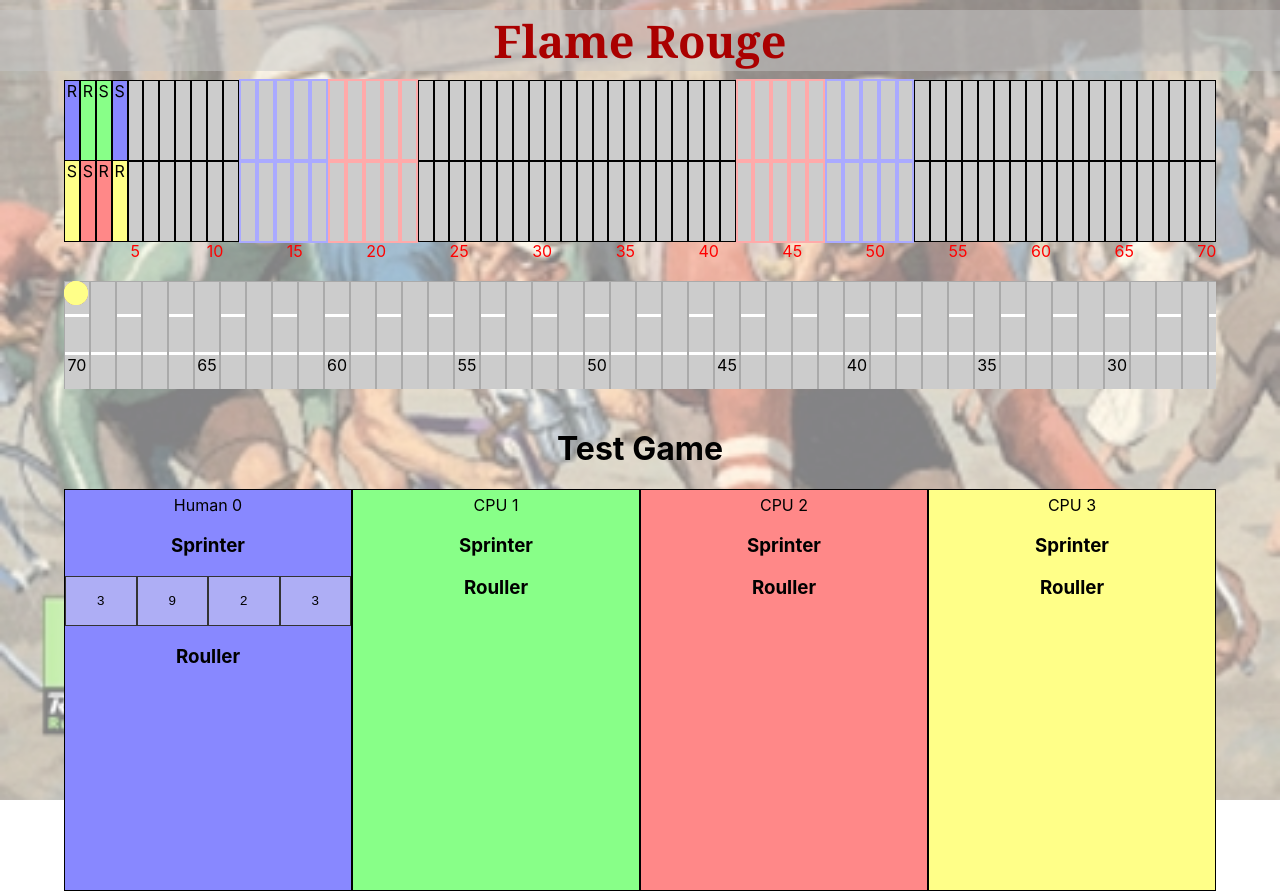
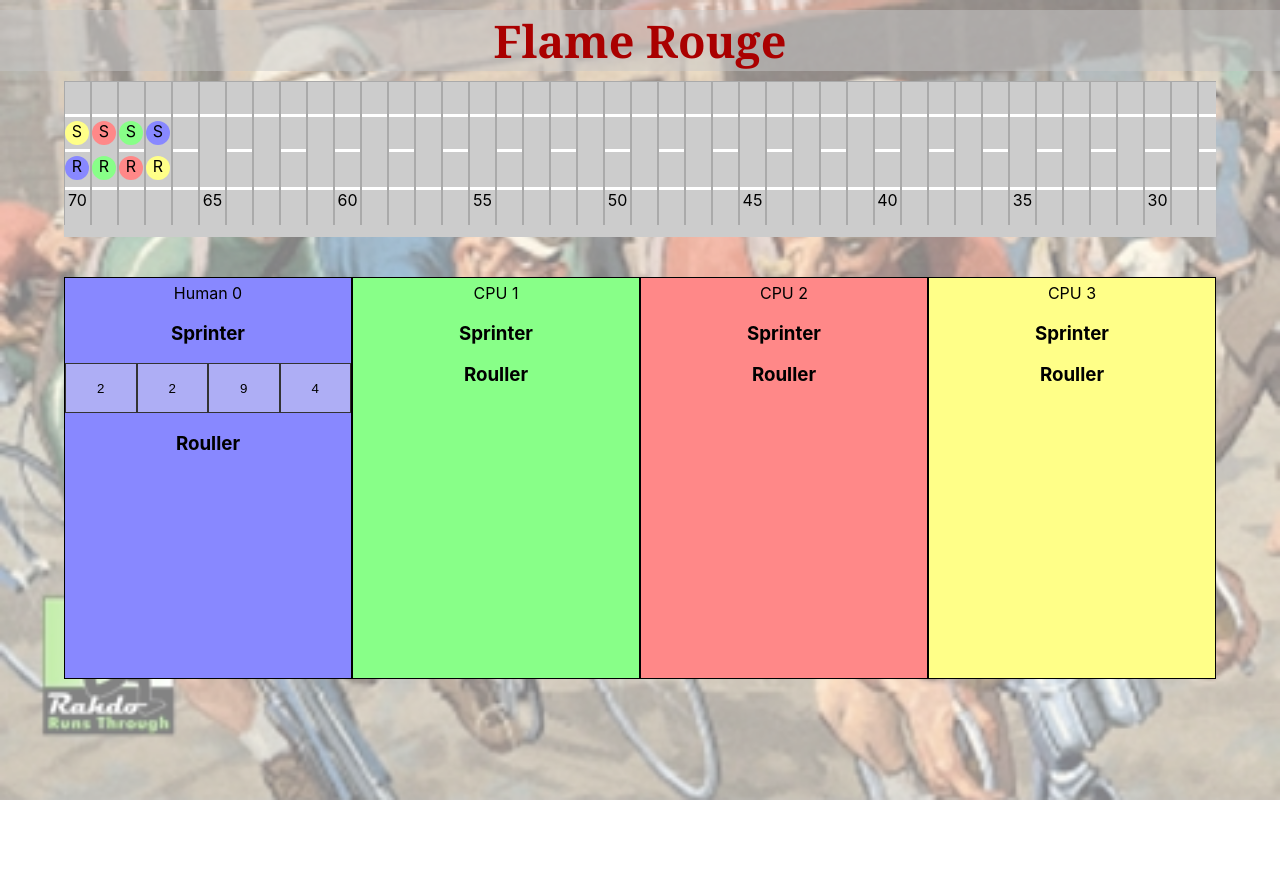
Before and after one commit to sesteves86/FlameRougeReact, a React (Create React App) app: page / in a window 1280 px wide. After the commit the page ends 800 px from the top, so only its background shows below. Built offline with nearby package versions, Linux system fonts and the light colour scheme.

Commit message:
Fix engine and update visuals

```diff
--- a/package.json
+++ b/package.json
@@ -6,7 +6,8 @@
     "prop-types": "^15.7.2",
     "react": "^16.8.6",
     "react-dom": "^16.8.6",
-    "react-scripts": "2.1.8"
+    "react-scripts": "2.1.8",
+    "react-spring": "^9.1.1"
   },
   "scripts": {
     "start": "react-scripts start",
--- a/src/Components/Game.js
+++ b/src/Components/Game.js
@@ -93,15 +93,10 @@ const Game = () => {
 
     return (
         <Fragment>
-            <Track
-                riders = {riders}
-                trackHills = {track}
-            />
             <Track2
                 riders = {riders}
                 trackHills = {track}
             />
-            <h1>Test Game</h1>
             <div className = "playersContainer" >
                 { players.map( p => (
                     <Player
@@ -115,7 +110,6 @@ const Game = () => {
                         // hasFinished = { hasFinished}
                     />
                 )) }
-                {/* { renderedPlayers } */}
             </div>
         </Fragment>
     )
--- a/src/Components/GameEngine.js
+++ b/src/Components/GameEngine.js
@@ -1,10 +1,10 @@
-import Rider from './Rider';
+// import Rider from './Rider';
 
 class GameEngine {
     constructor(players, riders, track){
         this.players = this.arrayDeepCopy(players);
-        this.riders = _deepCopyRiders();
-        // this.riders = _deepCopyObject(riders);
+        // this.riders = riders//_deepCopyRiders();
+        this.riders = _deepCopyObject(riders);
         this.track = this.arrayDeepCopy(track)
 
         this.decisions = [];
@@ -18,7 +18,6 @@ class GameEngine {
 
     setHumanDecision(riderId, value) {
         this.decisions[riderId] = value;
-        console.log("update human decisions");
     }
 
     areMoreHumanPlayersThisRound(currentRiderId) {
@@ -29,8 +28,11 @@ class GameEngine {
 
     getNextHumanRiderId(currentRiderId) {
         const self = this;
+        const nextHumanRiderId = this.riders.filter(r =>
+            r.id > currentRiderId && self.players[r.player].isHuman
+        )[0].id;
 
-        return this.riders.filter(r => r.id > currentRiderId && self.players[r.player].isHuman)[0].id;
+        return nextHumanRiderId;
     }
 
     processCpuDecisionsUntilNextHumanPlayer(currentRiderId) {
@@ -47,7 +49,6 @@ class GameEngine {
             const cpuDecision = this._getAIDecision(currentRiderId);
 
             this.decisions[id] = cpuDecision;
-            console.log("set CPU decision");
         }
     }
 
@@ -59,23 +60,16 @@ class GameEngine {
         return this.riders;
     }
 
-    // processRestOfTurn(stateUpdate, riders, trackHills) {
-    //     this._getAIDecisions(riders);
-
-    //     var ridersDeepCopy =_deepCopyRiders(riders);
-    //     stateUpdate.riders = this._processDecisions(ridersDeepCopy, trackHills);
-    //     stateUpdate = this._processTurn(stateUpdate);
-    //     this._resetDecisions();
-
-    //     return stateUpdate;
-    // }
-
     _getTopCards(currentRiderId, nCards=4) {
         var cards = this.riders.filter(r =>
             r.id === currentRiderId
         )[0].cards;
 
-        return cards.slice(0, nCards);
+        const deepCopyDeck = JSON.parse(JSON.stringify(cards));
+        const shuffledDeck = deepCopyDeck.sort(() => 0.5 - Math.random());
+        const topNCards = shuffledDeck.slice(0,nCards);
+
+        return topNCards;
     }
 
     /* Private functions*/
@@ -97,26 +91,26 @@ class GameEngine {
         return rider;
     }
 
-    // _getDecision(player, isSprinter) {
-    //     const decision = this.decisions.filter( d =>
-    //         d.player === player &&
-    //         d.isSprinter === (isSprinter===0 ? true : false))[0];
-
-    //     return decision;
-    // }
-
     _processDecisions() {
-        console.log("Processing decisions");
         let ridersPosition = [];
 
         this.riders.forEach(rider => {
-            rider.useCard(this.decisions[rider.id]);
+
+            const selectedCard = this.decisions[rider.id];
+            var index = rider.cards.indexOf(selectedCard);
+
+            if (index === -1) {
+                console.error("Tried to use invalid card");
+            } else {
+                rider.cards.splice(index,1);
+            }
         });
 
         // Get riders Position
-        var sortedRiders = this.riders.sort( function(r1, r2) {
-            var p1 = r1.getPosition() + r1.getLane()*0.2;
-            var p2 = r2.getPosition() + r2.getLane()*0.2;
+        var sortedRiders = _deepCopyObject(this.riders);
+        sortedRiders = sortedRiders.sort( function(r1, r2) {
+            var p1 = r1.positionX + r1.lane*0.2;
+            var p2 = r2.positionX + r2.lane*0.2;
 
             return p2-p1;
         });
@@ -156,13 +150,15 @@ class GameEngine {
                 if (nRidersOnTargetPosition < 2) { // then rider fills the spot
                     ridersPosition.push({
                         id: rider.id,
-                        positionX: targetPosition
+                        positionX: targetPosition,
+                        lane: nRidersOnTargetPosition
                     });
                     break;
                 } else if(d===0){
                     ridersPosition.push({
                         id: rider.id,
-                        positionX: targetPosition
+                        positionX: targetPosition,
+                        lane: rider.lane
                     });
                     break;
                 }
@@ -172,7 +168,9 @@ class GameEngine {
         // drag riders
         console.log("To Continue cleaning from here");
 
-        var sortedTrackPositions = ridersPosition.sort(
+        var sortedTrackPositions = _deepCopyObject(ridersPosition);
+
+        sortedTrackPositions = sortedTrackPositions.sort(
             function(t1, t2) {
                 var p1 = t1.positionX;
                 var p2 = t2.positionX;
@@ -182,7 +180,7 @@ class GameEngine {
         );
 
         // foreach sorted track position
-        for (let i = 0; i < 7; i++) {
+        for (let i = 0; i < ridersPosition.length-1; i++) {
             var pos = sortedTrackPositions[i].positionX;
             var nextPos = sortedTrackPositions[i+1].positionX;
             var testPos;
@@ -207,33 +205,24 @@ class GameEngine {
                     testPos = sortedTrackPositions[j].positionX;
                     if (testPos > lPos - 2) { //within drag range
                         lPos = testPos;
-                        // Move riders
-                        var riderIndex2 = this.riders.findIndex( r =>
-                            r.id === sortedTrackPositions[j].id
-                        )
-
-                        this.riders[riderIndex2].positionX = lPos + 1;
-
-                        // update track position
                         sortedTrackPositions[j].positionX = lPos + 1;
                     } else {
                         j = -1;
                     }
                 }
-
             }
         }
 
-        // fatigue riders
-        // this.riders.forEach(r => {
-        //     if(sortedTrackPositions)
-        // });
+        sortedTrackPositions.forEach( function(rider, index) {
+            // Update riders position
+            this.riders[rider.id].positionX = rider.positionX;
+            this.riders[rider.id].lane = rider.lane;
 
-        sortedTrackPositions.forEach( function(rider, index) {
+            // Fatigue if in front
             if (sortedTrackPositions.filter(t =>
                 t.positionX === rider.positionX + 1
             ).length <= 0 ) { //in front of the pack
-                this.riders[rider.id].getTired();
+                this.riders[rider.id].cards.push(2);
             }
         }, this);
 
@@ -242,39 +231,26 @@ class GameEngine {
 
     _resetDecisions() {
         this.decisions = [];
-        console.log("reset decisions");
     }
 }
 
-function _deepCopyRiders() {
-    debugger;
-    var clonedRiders = [
-        new Rider( 0, 0 , 3, 0, "Sprinter"),
-        new Rider( 1, 0, 0, 1, "Rouller"),
-        // new Rider( 8, 0, 4, 0, "Test", [5,5,5,5,5,5,5,5,5,5,5,5,5,5,5,5,5,5,5]),
-        new Rider( 2, 1 , 2, 0, "Sprinter"),
-        new Rider( 3, 1 , 1, 1, "Rouller"),
-        new Rider( 4, 2 , 1, 0, "Sprinter"),
-        new Rider( 5, 2 , 2, 1, "Rouller"),
-        new Rider( 6, 3 , 0, 0, "Sprinter"),
-        new Rider( 7, 3 , 3, 1, "Rouller")
-    ];
+// function _deepCopyRiders() {
+//     debugger;
+//     var clonedRiders = [
+//         new Rider( 0, 0 , 3, 0, "Sprinter"),
+//         new Rider( 1, 0, 0, 1, "Rouller"),
+//         // new Rider( 8, 0, 4, 0, "Test", [5,5,5,5,5,5,5,5,5,5,5,5,5,5,5,5,5,5,5]),
+//         new Rider( 2, 1 , 2, 0, "Sprinter"),
+//         new Rider( 3, 1 , 1, 1, "Rouller"),
+//         new Rider( 4, 2 , 1, 0, "Sprinter"),
+//         new Rider( 5, 2 , 2, 1, "Rouller"),
+//         new Rider( 6, 3 , 0, 0, "Sprinter"),
+//         new Rider( 7, 3 , 3, 1, "Rouller")
+//     ];
 
-    // clonedRiders.forEach(function(clonedRider) {
-    //     var originalRider = riders.filter( r =>
-    //         r.isSprinter === clonedRider.isSprinter &&
-    //         r.player === clonedRider.player);
 
-    //     var deepCopy = _deepCopyObject(originalRider[0]);
-
-    //     clonedRider.cards = deepCopy.cards;
-    //     clonedRider.cardsDiscarded = deepCopy.cardsDiscarded;
-    //     clonedRider.nextMove = deepCopy.nextMove;
-    //     clonedRider.positionX = deepCopy.positionX;
-    // }, this);
-
-    return clonedRiders;
-}
+//     return clonedRiders;
+// }
 
 function _deepCopyObject(obj) {
     var copy;
--- a/src/Components/Player.js
+++ b/src/Components/Player.js
@@ -14,8 +14,10 @@ const Player = ({player, isHuman, riders, makeHumanDecision, activePlayer, activ
     useEffect( () => {
         let newCardOptions = [];
         riders.forEach(r => {
-            r.shuffle();
-            newCardOptions.push(r.getTop4Cards());
+            const deepCopyDeck = JSON.parse(JSON.stringify(r.cards));
+            const shuffledDeck = deepCopyDeck.sort(() => 0.5 - Math.random());
+            const top4Cards = shuffledDeck.slice(0,4);
+            newCardOptions.push(top4Cards);
         })
         setCardOptions(newCardOptions);
     }, [riders]);
--- a/src/Components/Track2.js
+++ b/src/Components/Track2.js
@@ -1,13 +1,20 @@
 import React, { useEffect, useState } from 'react';
 import './../Styles/Track2.css';
 import PropTypes from 'prop-types';
+import {useSprings, animated } from "react-spring";
 
 const Track2 = (({trackHills, riders}) => {
     const terrain = {
+        flat: 0,
         up: 1,
         down: 2,
-        flat: 3,
     };
+    const playerColours = [
+        "#88f",
+        "#8f8",
+        "#f88",
+        "#ff8",
+    ];
 
     const [trackRender, setTrackRender] = useState(
     [{
@@ -16,39 +23,77 @@ const Track2 = (({trackHills, riders}) => {
         distanceLeft: 70
     }]);
 
+    const springs = useSprings(riders.length, riders.map( r => {
+
+        return {
+            top: (40 + riders[r.id].lane * 35) + "px",
+            left: (riders[r.id].positionX * 27 + 1) + "px",
+            "background-color": playerColours[r.player]
+        }
+    }));
+
     useEffect(() => {
         setTrackRender(buildTrack(trackHills));
     }, [trackHills, riders]);
 
     const buildTrack = trackHills => {
         const trackLength = 70;
-
         let tempTrack = [];
 
         for (let segment = 0; segment < trackLength; segment++) {
-            const terrainType = terrain.flat;
-
             tempTrack.push({
                 id: segment,
-                terrain: terrainType,
+                terrain: terrain.flat,
                 distanceLeft: trackLength - segment
             });
         }
 
+        const upHills = [];
+        const downHills = [];
+
+        trackHills.up.forEach(u => {
+            upHills.push(u, u+1, u+2, u+3, u+4);
+        });
+        trackHills.down.forEach(d => {
+            downHills.push(d, d+1, d+2, d+3, d+4);
+        });
+
+        upHills.forEach(u => {
+            tempTrack[u].terrain = terrain.up;
+        });
+        downHills.forEach(d => {
+            tempTrack[d].terrain = terrain.down;
+        });
+
+        console.log(trackHills);
+        console.log(tempTrack);
+
         return tempTrack;
     };
 
+    const getRidersInitial = i => {
+        return riders[i].name.substr(0,1).toUpperCase();
+    }
+
     return (
         <div className="track2">
-            { trackRender && trackRender.map( (segment, i) => (
-                <div className="track2-segment" key={i}>
-                    <div className="track2-lane"></div>
-                    <div className="track2-lane"></div>
-                    <div className="track2-lane track2-lane--counter">{ segment.distanceLeft%5===0 ? segment.distanceLeft : ""}</div>
-                </div>
-            )) }
-            { riders.map((rider, index) => (
-                <div className={"track2-rider track2-rider-player-"+rider.player} style={{top: "0", left: "0"}}></div>
+            { trackRender && trackRender.map( (segment, i) => {
+                const className = `track2-segment track2-segment--${segment.terrain}`;
+
+                return (
+                    <div className={className} key={i}>
+                        <div className="track2-lane"></div>
+                        <div className="track2-lane"></div>
+                        <div className="track2-lane"></div>
+                        <div className="track2-lane track2-lane--counter">{ segment.distanceLeft%5===0 ? segment.distanceLeft : ""}</div>
+                    </div>
+                );
+            }) }
+            {springs.map((props, i) => (
+                <animated.div className={"track2-rider"} style={props}>
+                    {getRidersInitial(i)}
+                </animated.div>
+
             ))}
         </div>
     );
--- a/src/Styles/Track2.css
+++ b/src/Styles/Track2.css
@@ -1,7 +1,7 @@
 .track2{
     background-color: #ccc;
     width: 90%;
-    height: 6em;
+    height: 9em;
     margin: 10px auto 40px;
 
     display: flex;
@@ -14,7 +14,7 @@
 .track2-segment{
     border: 1px solid #aaa;
     display: inline-block;
-    min-width: 1.5em;
+    min-width: 25px;
     min-height: 8em;
 }
 
@@ -24,7 +24,10 @@
     height: 2em;
 }
 
-.track2-segment:nth-child(odd) > .track2-lane:nth-child(1){
+.track2-segment > .track2-lane:nth-child(1){
+    border-bottom: 3px solid #fff;
+}
+.track2-segment:nth-child(odd) > .track2-lane:nth-child(2){
     border-bottom: 3px solid #fff;
 }
 
```
Also changed, not shown: 2 other files (tests, documents, lock files or other folders).
